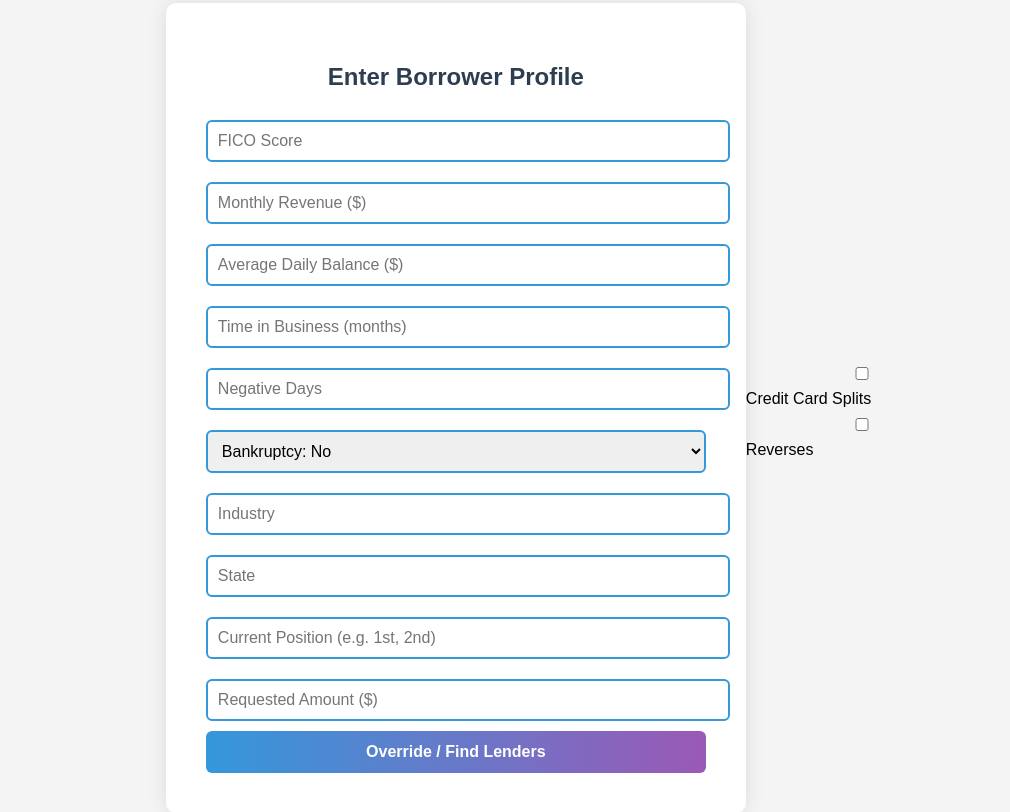
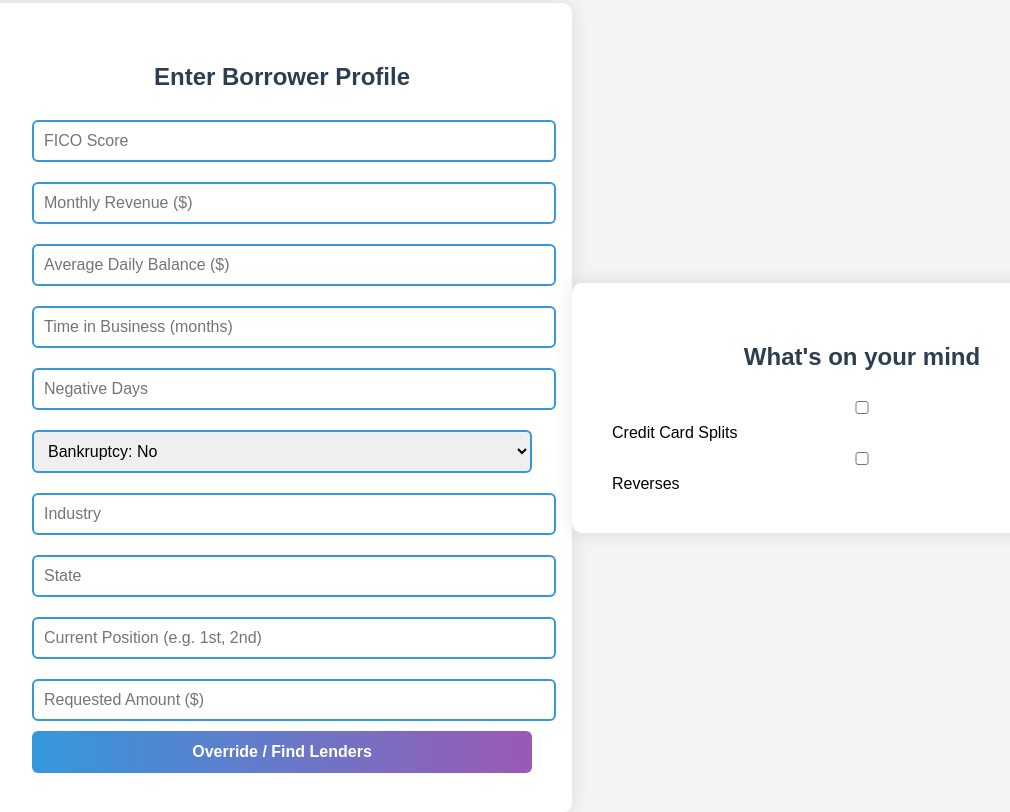
Before and after one commit to Maheedhar-rao/microservice-2, a website: page index.html in a window 1280 px wide. Shown: the whole page, without its empty margins (68-1078 px from the left). Drawn offline with Linux system fonts and the light colour scheme.

Commit message:
Update index.html
added styles

```diff
--- a/index.html
+++ b/index.html
@@ -67,7 +67,8 @@
   <input type="text" id="fundingRequested" placeholder="Requested Amount ($)">
   <button onclick="saveAndRedirect()">Override / Find Lenders</button>
 </div>
-  <div class="checkbox-container">
+  <div class="container">
+     <h2>What's on your mind</h2>
       <label><input type="checkbox" id="creditCardSplits"> Credit Card Splits</label>
       <label><input type="checkbox" id="reverses"> Reverses</label>
     </div>
```
